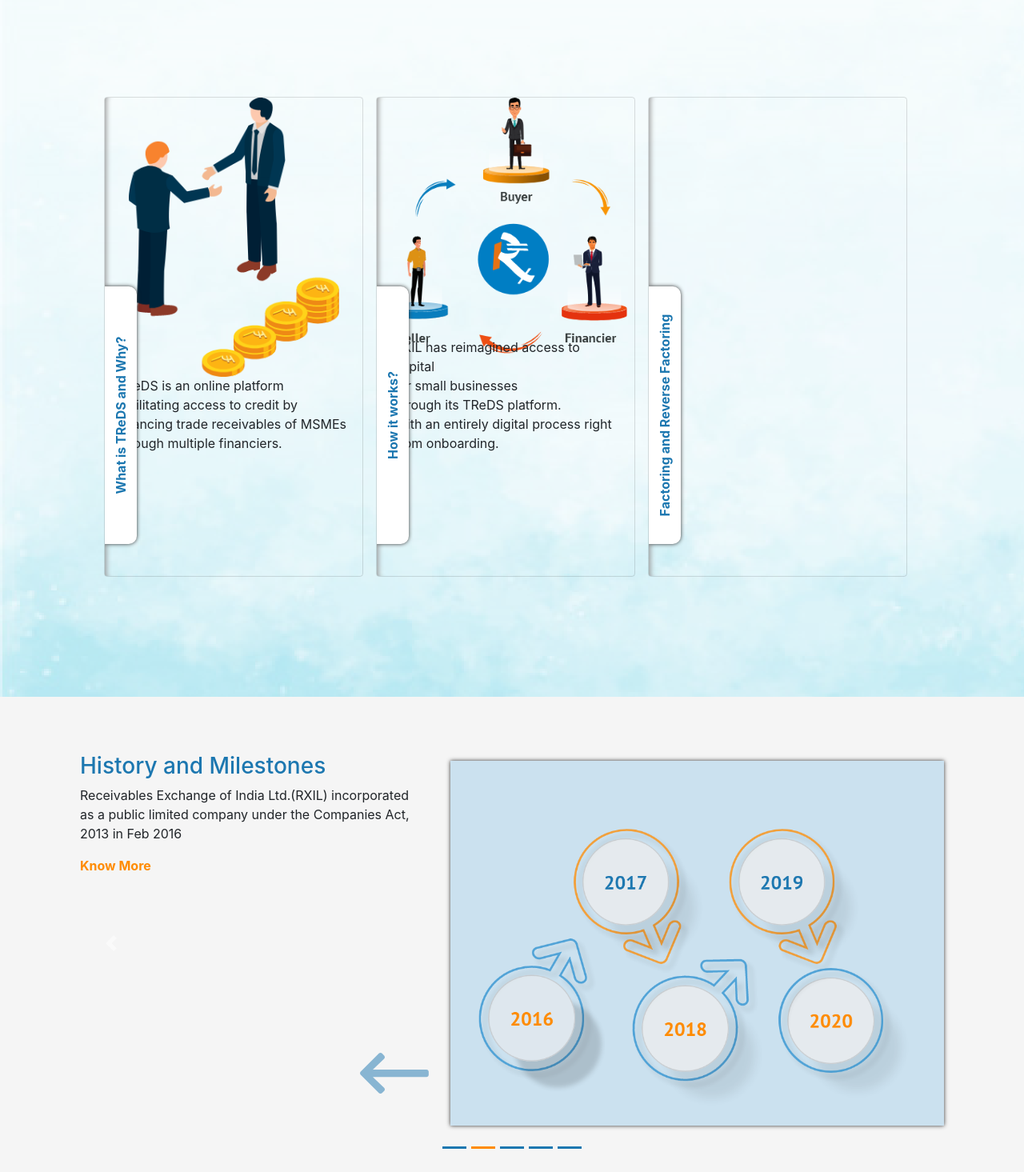
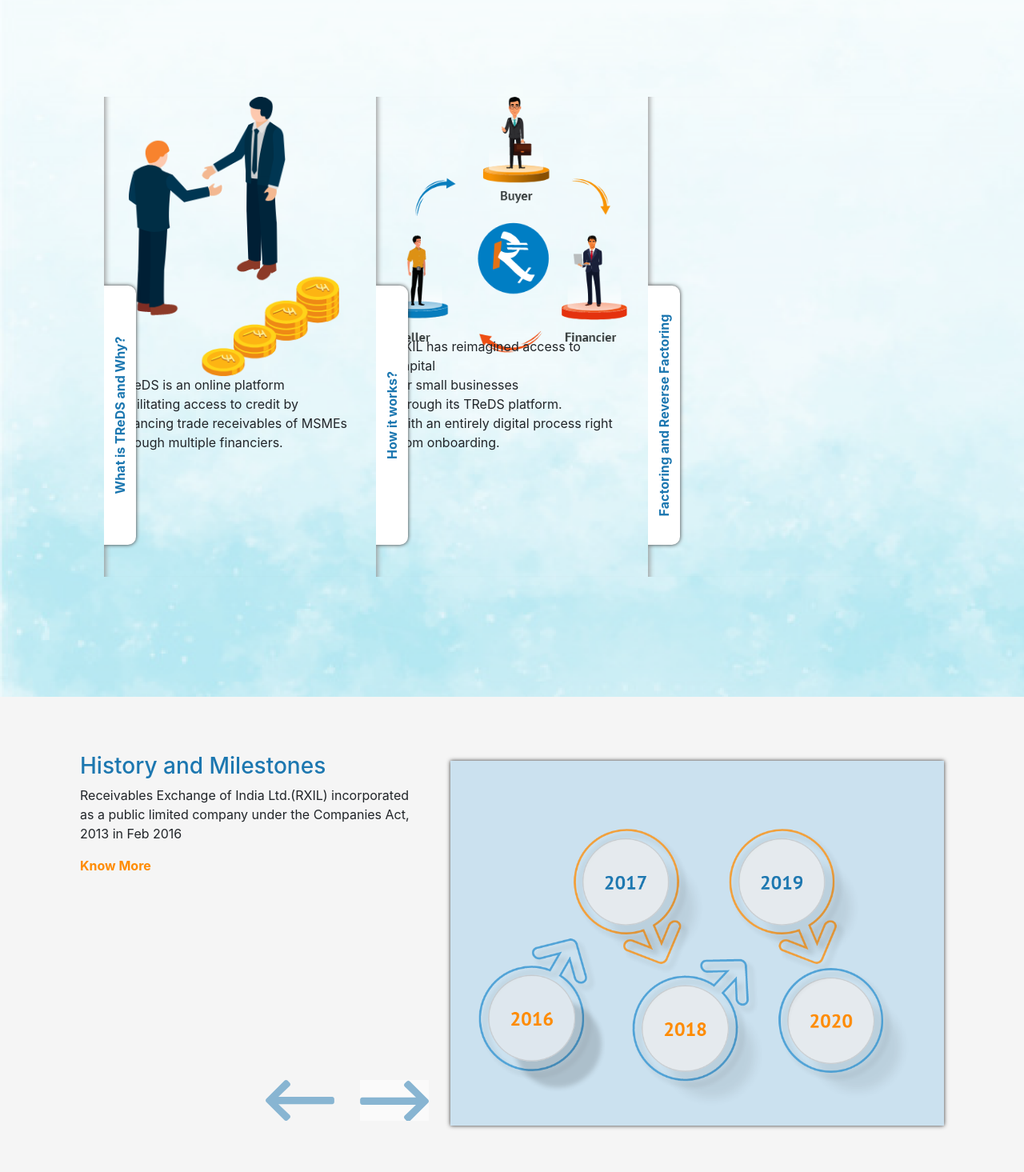
Before and after one commit to m-manali/website, a Next.js app: page / in a window 1280 px wide. Shown: the part 740-2205 px from the top of the page at 80% size. Built offline with nearby package versions, Linux system fonts and the light colour scheme.

Commit message:
Treds and about us changes

```diff
--- a/package.json
+++ b/package.json
@@ -5,7 +5,7 @@
   "scripts": {
     "dev": "next dev",
     "build": "next build",
-    "start": "next start"
+    "start": "next start -p $PORT"
   },
   "dependencies": {
     "bootstrap": "^4.5.0",
--- a/pages/LandingPage.css
+++ b/pages/LandingPage.css
@@ -190,6 +190,7 @@
   /* padding: 0; */
   /* background:linear-gradient(to bottom, #ecf0f3 50%, #298FCF); */
   background: url("/images/AboutUsBackground.png") no-repeat;
+  background-size: cover;
 
 }
 /* .carousel-item:nth-of-type(2){
@@ -568,6 +569,8 @@
   box-shadow: inset 8px 0 6px -6px #999;
   background: none;
   overflow: hidden;
+  border:none;
+  border-radius: 0px;
 }
 .aboutUsSecond .card .card__head {
   color: #1C77B0;
@@ -590,17 +593,23 @@
 .aboutUsSecond .card:hover {
   flex-grow: 10;
 }
+
+/* .aboutUsSecond .card:not(:hover) p{
+  display: none;
+} */
+
 .aboutUsSecond .card:hover img {
   filter: grayscale(0);
 }
 .aboutUsSecond .card:hover .card__head {
   text-align: center;
-  top: calc(100% - 2em);
-  color:#1C77B0;
-  background:#fff;
+  /* top: calc(100% - 2em); */
+  color:#fff;
+  background:#1C77B0;
   font-size: 2em;
   transform: rotate(0deg);
   border-radius: 0;
+  vertical-align: middle;
 }
 
 .aboutUsSecond .card:hover .aboutUsKnowMore{
@@ -624,6 +633,14 @@
   font-weight: bold;
 }
 
+.aboutUsSecond:hover .card p{
+  display: none;
+}
+
+.aboutUsSecond .card:hover p{
+  display: block;
+}
+
 
 html {
   scroll-behavior: smooth;
@@ -641,17 +658,19 @@
   position: absolute;
   bottom: -110px;
   right: 20px;
+  display: block;
 }
 
 .aboutUsSecond .card:hover .aboutUsFirst,.aboutUsSecond .card:hover .aboutUsSecondStyle {
 
-  background-position:left top;
+  background-position: 25px top;
+  height: 405px;
 }
 
 .aboutUsSecond .card:hover .aboutUsFirst p{
-
-  bottom: 100px;
-  right: 200px;
+  font-size: 20px;
+  bottom: 130px;
+  right: 150px;
 }
 
 .aboutUsSecondStyle{
@@ -665,16 +684,18 @@
 
 
 .aboutUsSecondStyle p{
+
   position: absolute;
   bottom: -140px;
   right: 20px;
   max-width: 280px;
+  display: block;
 }
 
 .aboutUsSecond .card:hover .aboutUsSecondStyle p{
-
+  font-size: 20px;
   bottom: 100px;
-  right: 200px;
+  right: 150px;
 }
 
 .aboutUsThirdStyle{
@@ -689,6 +710,7 @@
   margin-top:300px;
   margin-left: 400px;
   margin-bottom: 300px;
+  display: block;
 }
 
 #whoWeAre{
@@ -697,8 +719,8 @@
 
 }
 
-#whoWeAre .carousel-control-next-icon{
-  background: url("/images/LeftArrow.png") no-repeat !important;
+#whoWeAre .carousel-control-next-icon {
+  background: url("/images/RightArrow.png") no-repeat !important;
   height: 51px;
   width: 86px;
   bottom: 50px;
@@ -706,8 +728,29 @@
 
 }
 
+#whoWeAre .carousel-control-prev-icon {
+  background: url("/images/LeftArrow.png") no-repeat !important;
+  height: 51px;
+  width: 86px;
+  bottom: 50px;
+  position: absolute;
+}
+
+#whoWeAre .carousel-control-prev{
+
+ /* transform: rotate(180deg); */
+  right: 65% !important;
+  left: inherit !important;
+
+}
+
 #whoWeAre .carousel-control-next{
   right: 55% !important;
+  top: inherit;
+}
+
+#whoWeAre .carousel-control-prev{
+  top: inherit;
 }
 
 
@@ -784,6 +827,10 @@
   padding-top: 10px;
 }
 
+#whoWeAre .carousel-inner{
+  height: 510px;
+}
+
 #whoWeAre .boardOfDirectors{
   text-align: center;
   background: none;
@@ -851,10 +898,21 @@
 
 }
 
+body #whoWeAre .col-md-7 .carousel-inner{
+  height: inherit;
+}
+
+
+body #whoWeAre .col-md-7 .carousel-control-prev{
+  display: none;
+}
+
+
 .boardOfDirectorInnerClass{
   background-color:#CBE1EF;
-  height: 501px;
+  height: 491px;
   box-shadow: 0px 0px 5px #333;
+  margin: 10px 0;
 }
 
 .boardOfDirectorInnerClass .card{
--- a/pages/index.js
+++ b/pages/index.js
@@ -98,7 +98,7 @@
                 facilitating access to credit by <br />
                 financing trade receivables of MSMEs
                 <br /> through multiple financiers.{" "}
-                <a style={{ color: "#FF8B00" }} class="aboutUsKnowMore">
+                <a href="#" style={{ color: "#FF8B00" }} class="aboutUsKnowMore">
                   Know More ...
                 </a>
               </p>
@@ -112,7 +112,7 @@
                 RXIL has reimagined access to capital <br />
                 for small businesses <br /> through its TReDS platform. <br />{" "}
                 With an entirely digital process right from onboarding.
-                <a style={{ color: "#FF8B00" }} class="aboutUsKnowMore">
+                <a  href="#" style={{ color: "#FF8B00" }} class="aboutUsKnowMore">
                   Know More ...
                 </a>
               </p>
@@ -126,7 +126,7 @@
                 RXIL has reimagined access to <br /> capital for small
                 businesses <br /> through its TReDS platform. <br /> With an
                 entirely digital process right from onboarding.
-                <a style={{ color: "#FF8B00" }} class="aboutUsKnowMore">
+                <a  href="#" style={{ color: "#FF8B00" }} class="aboutUsKnowMore">
                   Know More ...
                 </a>
               </p>
@@ -844,4 +844,10 @@
     $('body').css("padding-top",$('.header').outerHeight());
   });
 
+
+  //hide text for about us
+  // $(document).on("mouseover", ".baseWrapper p", function () {
+
+  // });
+
 }
```
Also changed, not shown: public/images/RIghtArrow.png (added).
